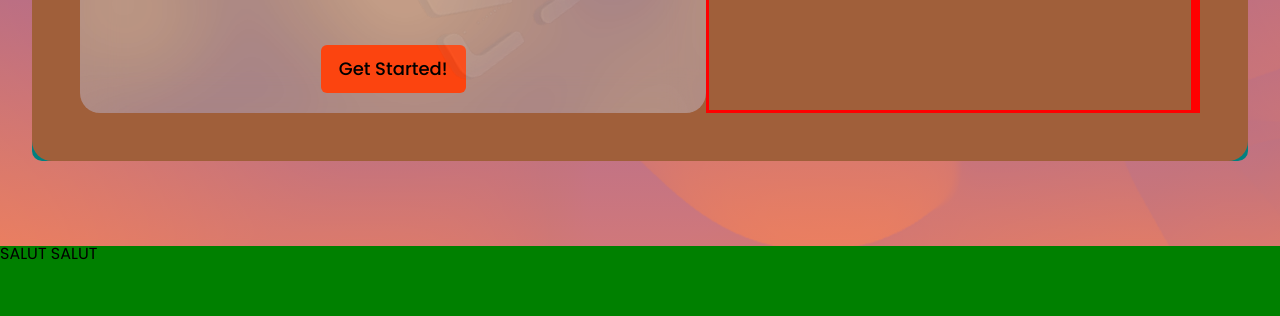
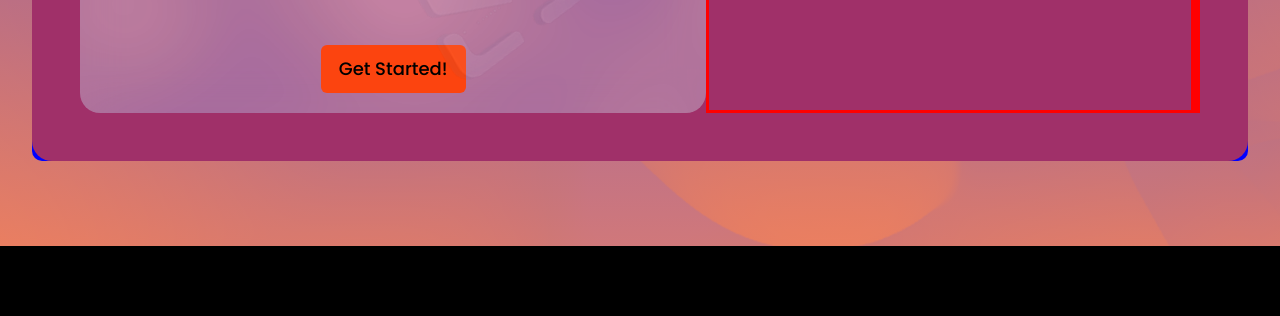
Before and after one commit to ChatWithAIGit/chatwithai, a plain HTML site: page index.html in a window 1280 px wide. Shown: the part 484-800 px from the top of the page. Drawn offline with Linux system fonts and the light colour scheme.

Commit message:
Another Change

```diff
--- a/scss/style.scss
+++ b/scss/style.scss
@@ -9,7 +9,7 @@ $p-block-2:5.3125rem; // // Header-Hero Container Padding-Block
 
 body {
 	line-height: $body-lh;
-	background:green;
+	background:black;
 
 }
 
@@ -37,5 +37,5 @@ body {
 	width: 100%;
 	margin-inline: auto;
 	border-radius:$b-radius-10;
-	background:teal;
+	background:blue;
 }
```
Also changed, not shown: scss/style.css.
